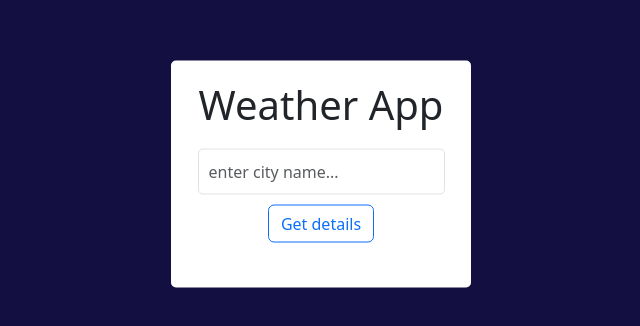
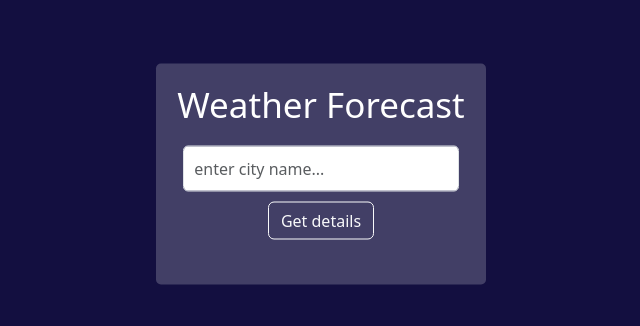
Before and after one commit to tejastej1997/weatherapp, a plain HTML site: page index.html in a window 1280 px wide. Shown: the part 226-552 px from the top of the page, without its empty margins (319-959 px from the left). Drawn offline with nearby package versions, Linux system fonts and the light colour scheme.

Commit message:
background changed

```diff
--- a/index.html
+++ b/index.html
@@ -18,11 +18,11 @@
 <body>
     <div class="container">
         <div class="title">
-            <h1>Weather App</h1>
+            <h1>Weather Forecast</h1>
         </div>
         <div class="input-division">
             <input type="search" name="" id="searchbar" class="form-control" placeholder="enter city name..." >
-            <button class="btn btn-outline-primary" id="search" onclick="getinfo()" data-bs-toggle="modal"
+            <button class="btn btn-outline-light" id="search" onclick="getinfo()" data-bs-toggle="modal"
                 data-bs-target="">Get details</button>
         </div>
         <div class="info">
--- a/index.js
+++ b/index.js
@@ -55,7 +55,7 @@ let getinfo = () => {
                         document.body.style.backgroundImage = "url('haze.jpeg')";
                         break;
                     case "MIST":
-                        document.body.style.backgroundImage = "url('mist.jpeg')";
+                        document.body.style.backgroundImage = "url('mist.jpg')";
                         break;
                     case "CLEAR":
                         document.body.style.backgroundImage = "url('clear.webp')";
--- a/weather.css
+++ b/weather.css
@@ -14,19 +14,21 @@ body {
 
 .container {
     position: absolute;
-    width: 300px;
-    background-color: white;
+    width: 330px;
+    background-color: rgba(256, 256, 256, 0.2);
     padding: 20px;
     top: 50%;
     left: 50%;
     transform: translate(-50%, -50%);
     border-radius: 5px;
+    color: white;
 }
 
 .container .title h1 {
     font-weight: normal;
     text-align: center;
     margin-bottom: 20px;
+    font-size: 35px;
 }
 
 .container .input-division input {
```
Also changed, not shown: mist.jpg (added).
